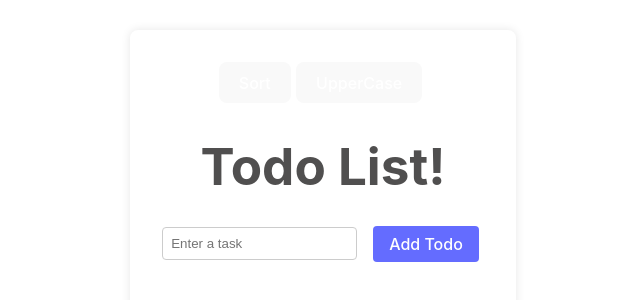
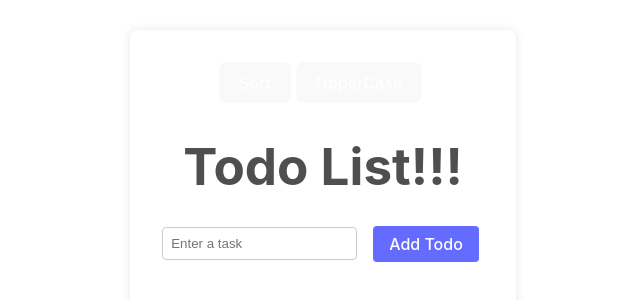
Before and after one commit to Merlin312/reduxToolkitTodo, a React (Vite) app: page / in a window 1280 px wide. Shown: the part 222-522 px from the top of the page, without its empty margins (317-957 px from the left). Built offline with nearby package versions, Linux system fonts and the light colour scheme.

Commit message:
practice to coding

```diff
--- a/src/App.jsx
+++ b/src/App.jsx
@@ -11,7 +11,7 @@ const App = () => {
   return (
     <div className="container">
       <Buttons />
-      <h1>Todo List! </h1>
+      <h1>Todo List!!! </h1>
       <TodoForm />
       <TodoList />
     </div>
```
